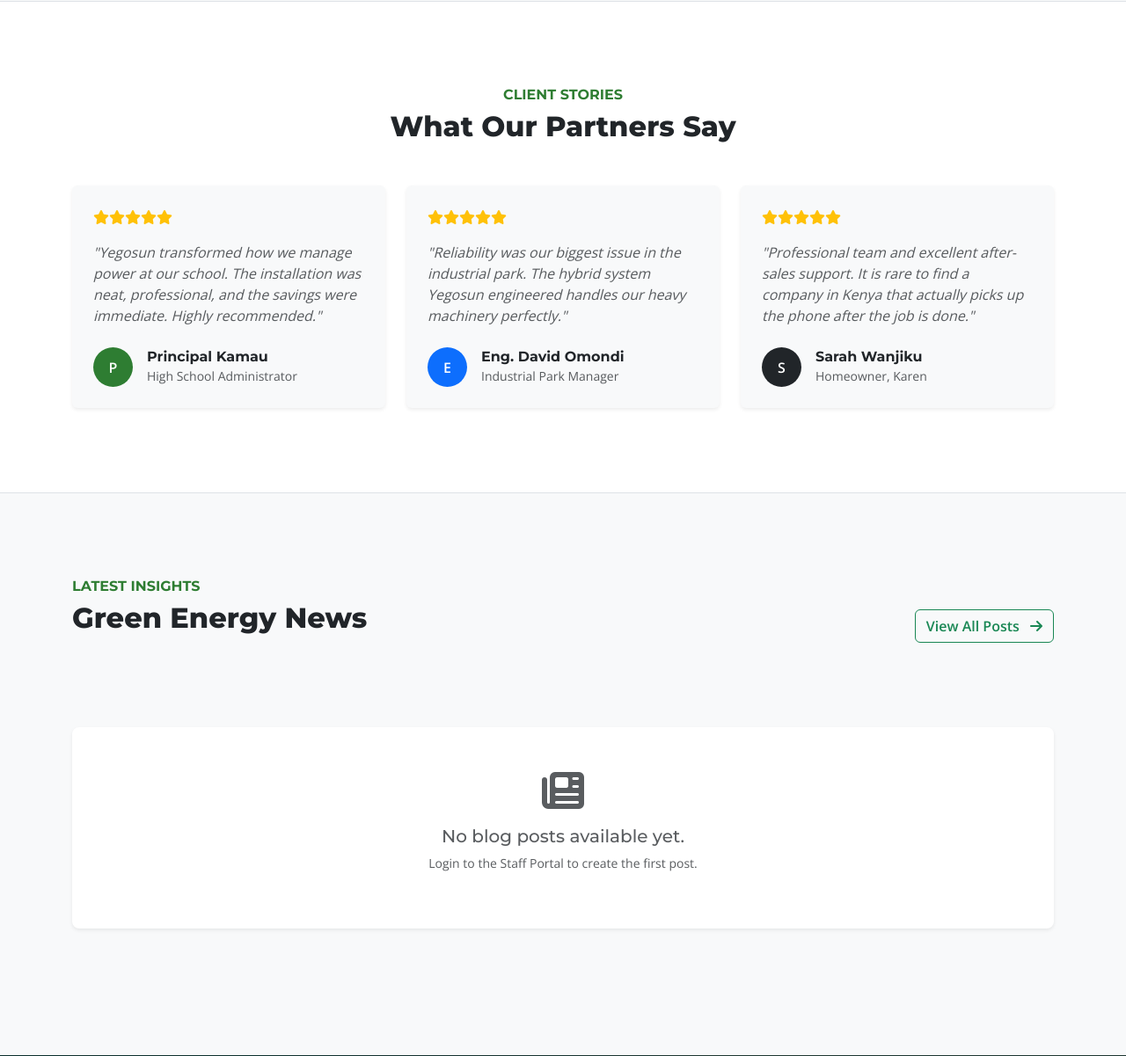
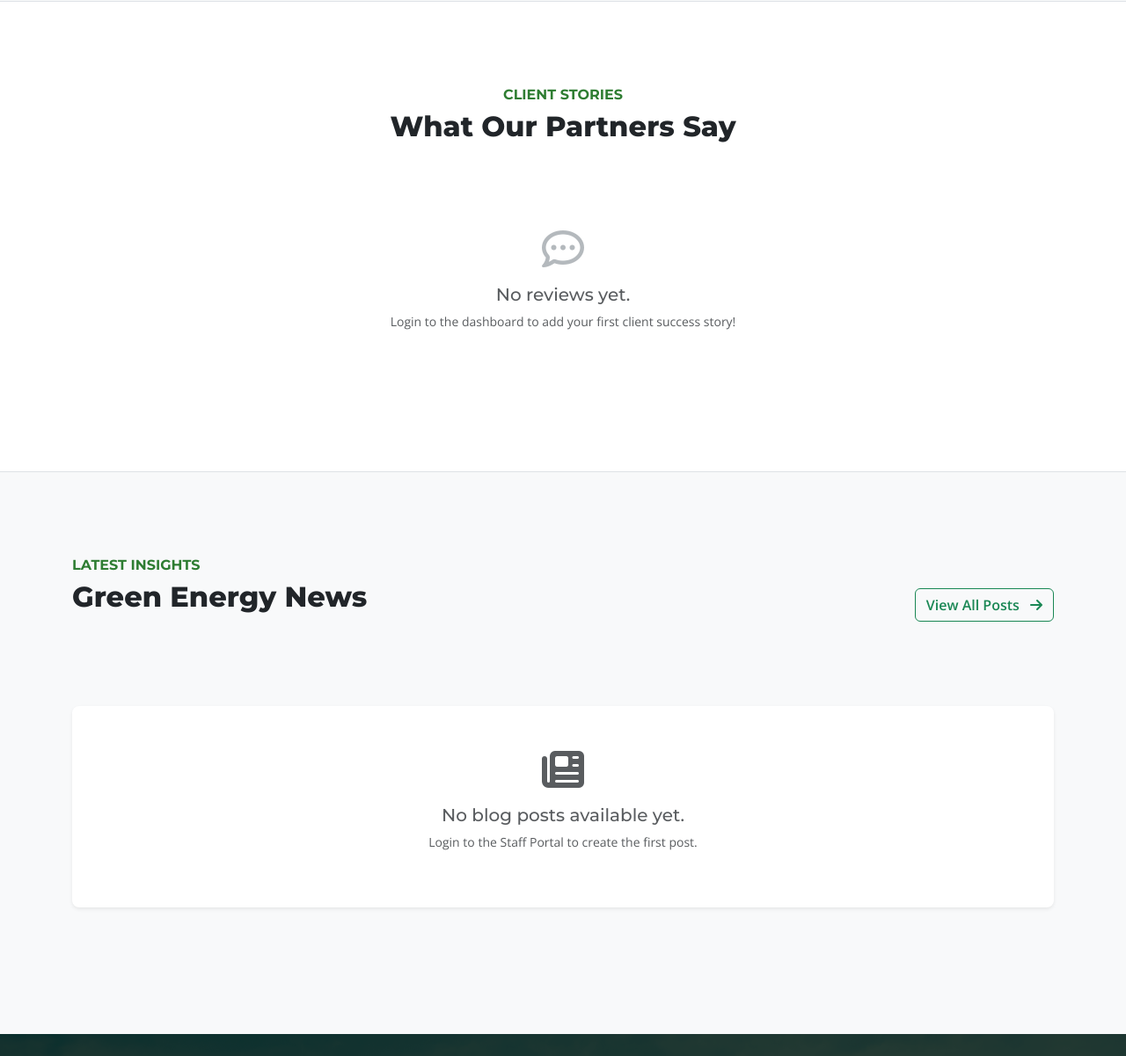
Before and after one commit to kelvin-keter/yegosun-website, a Flask app: page / in a window 1280 px wide. Shown: the part 1883-3084 px from the top of the page at 88% size. Run offline with Flask 3, Linux system fonts and the light colour scheme; some libraries are stand-ins or nearby versions.

Commit message:
Feature: Add Dynamic Testimonials Management System

```diff
--- a/app.py
+++ b/app.py
@@ -4,7 +4,7 @@ import cloudinary
 import cloudinary.uploader
 from flask import Flask, render_template, request, redirect, url_for, flash, make_response
 from flask_sqlalchemy import SQLAlchemy
-from sqlalchemy import text # NEW IMPORT
+from sqlalchemy import text
 from flask_login import LoginManager, UserMixin, login_user, login_required, logout_user, current_user
 from werkzeug.security import generate_password_hash, check_password_hash
 from datetime import datetime
@@ -65,7 +65,17 @@ class Project(db.Model):
     image_url = db.Column(db.String(300), nullable=False)
     description = db.Column(db.Text, nullable=False)
     impact = db.Column(db.String(100), nullable=True)
-    status = db.Column(db.String(50), default='Completed') # NEW FIELD
+    status = db.Column(db.String(50), default='Completed')
+    date_posted = db.Column(db.DateTime, nullable=False, default=datetime.utcnow)
+
+# NEW: Testimonial Model
+class Testimonial(db.Model):
+    id = db.Column(db.Integer, primary_key=True)
+    client_name = db.Column(db.String(100), nullable=False)
+    role = db.Column(db.String(100), nullable=False) # e.g. "School Principal"
+    content = db.Column(db.Text, nullable=False)
+    rating = db.Column(db.Integer, default=5)
+    image_url = db.Column(db.String(300), nullable=True) # Optional photo
     date_posted = db.Column(db.DateTime, nullable=False, default=datetime.utcnow)
 
 class Quote(db.Model):
@@ -96,27 +106,26 @@ with app.app_context():
 
 # --- ROUTES ---
 
-# *** CRITICAL: ONE-TIME DATABASE UPGRADE ROUTE ***
 @app.route('/db-upgrade')
 def db_upgrade():
     try:
-        # This adds the 'status' column to your existing PostgreSQL database
-        with db.engine.connect() as conn:
-            conn.execute(text("ALTER TABLE project ADD COLUMN status VARCHAR(50) DEFAULT 'Completed'"))
-            conn.commit()
-        return "SUCCESS: Database upgraded! 'Status' column added."
+        # Just ensures tables exist
+        db.create_all()
+        return "SUCCESS: Database checked/updated."
     except Exception as e:
-        return f"Database update message (ignore if already exists): {e}"
+        return f"Error: {e}"
 
 @app.route('/')
 def home():
     try:
         latest_blogs = BlogPost.query.order_by(BlogPost.date_posted.desc()).limit(3).all()
         featured_projects = Project.query.order_by(Project.date_posted.desc()).limit(3).all()
+        testimonials = Testimonial.query.order_by(Testimonial.date_posted.desc()).limit(3).all() # NEW
     except:
         latest_blogs = []
         featured_projects = []
-    return render_template('index.html', blogs=latest_blogs, projects=featured_projects)
+        testimonials = []
+    return render_template('index.html', blogs=latest_blogs, projects=featured_projects, testimonials=testimonials)
 
 @app.route('/about')
 def about():
@@ -139,6 +148,7 @@ def calculator():
 def contact():
     return render_template('contact.html')
 
+# --- PROJECT MANAGEMENT ROUTES ---
 @app.route('/project/new', methods=['GET', 'POST'])
 @login_required
 def new_project():
@@ -150,7 +160,7 @@ def new_project():
             location = request.form.get('location')
             description = request.form.get('description')
             impact = request.form.get('impact')
-            status = request.form.get('status') # NEW INPUT
+            status = request.form.get('status')
             file = request.files.get('image')
 
             image_url = ""
@@ -158,18 +168,13 @@ def new_project():
                 res = cloudinary.uploader.upload(file)
                 image_url = res['secure_url']
 
-            project = Project(
-                title=title, category=category, system_size=system_size,
-                location=location, description=description, impact=impact,
-                status=status, image_url=image_url
-            )
+            project = Project(title=title, category=category, system_size=system_size, location=location, description=description, impact=impact, status=status, image_url=image_url)
             db.session.add(project)
             db.session.commit()
-            flash('Project added to portfolio!', 'success')
+            flash('Project added!', 'success')
             return redirect(url_for('dashboard'))
         except Exception as e:
-            flash(f'Error adding project: {str(e)}', 'danger')
-
+            flash(f'Error: {str(e)}', 'danger')
     return render_template('create_project.html')
 
 @app.route('/project/<int:project_id>/delete')
@@ -181,7 +186,42 @@ def delete_project(project_id):
     flash('Project deleted.', 'success')
     return redirect(url_for('dashboard'))
 
-# ... (Previous Quote & Blog logic remains unchanged below) ...
+# --- NEW: TESTIMONIAL ROUTES ---
+@app.route('/testimonial/new', methods=['GET', 'POST'])
+@login_required
+def new_testimonial():
+    if request.method == 'POST':
+        try:
+            client_name = request.form.get('client_name')
+            role = request.form.get('role')
+            content = request.form.get('content')
+            rating = request.form.get('rating')
+            file = request.files.get('image') # Optional
+
+            image_url = "" # Default to empty if no image
+            if file and file.filename != '':
+                res = cloudinary.uploader.upload(file)
+                image_url = res['secure_url']
+
+            testimonial = Testimonial(client_name=client_name, role=role, content=content, rating=rating, image_url=image_url)
+            db.session.add(testimonial)
+            db.session.commit()
+            flash('Testimonial added!', 'success')
+            return redirect(url_for('dashboard'))
+        except Exception as e:
+            flash(f'Error: {str(e)}', 'danger')
+    return render_template('create_testimonial.html')
+
+@app.route('/testimonial/<int:id>/delete')
+@login_required
+def delete_testimonial(id):
+    t = Testimonial.query.get_or_404(id)
+    db.session.delete(t)
+    db.session.commit()
+    flash('Testimonial deleted.', 'success')
+    return redirect(url_for('dashboard'))
+
+# ... (Quote & Report Logic) ...
 @app.route('/submit_quote', methods=['POST'])
 def submit_quote():
     full_name = request.form.get('fullName')
@@ -194,8 +234,8 @@ def submit_quote():
         new_quote = Quote(full_name=full_name, email=email, phone=phone, project_type=project_type, location=location, message=message)
         db.session.add(new_quote)
         db.session.commit()
-    except Exception as e:
-        print(f"Error saving quote: {e}")
+    except Exception as e: pass
+
     rendered_html = render_template('pdf_quote.html', name=full_name, email=email, phone=phone, service=project_type, date=datetime.now().strftime("%Y-%m-%d"))
     pdf_file = io.BytesIO()
     pisa.CreatePDF(io.StringIO(rendered_html), dest=pdf_file)
@@ -213,6 +253,7 @@ def generate_report():
     try: monthly_bill = float(request.form.get('monthly_bill'))
     except: monthly_bill = 0.0
     appliances = request.form.getlist('appliances')
+
     monthly_units = monthly_bill / 28
     daily_units = monthly_units / 30
     required_system_size = daily_units / 4.5
@@ -224,12 +265,14 @@ def generate_report():
     yearly_savings = monthly_savings * 12
     avg_cost = (est_cost_min + est_cost_max) / 2
     roi_years = round((avg_cost / monthly_savings)/12, 1) if monthly_savings > 0 else 0
+
     lead_details = f"Solar Report. Bill: {monthly_bill}. Sys: {recommended_kw}kW. Apps: {', '.join(appliances)}"
     try:
         new_lead = Quote(full_name=full_name, email=email, phone=phone, project_type="Solar Report", location="Web Calc", message=lead_details)
         db.session.add(new_lead)
         db.session.commit()
     except: pass
+
     rendered_html = render_template('pdf_solar_report.html', name=full_name, date=datetime.now().strftime("%d %b %Y"), bill=monthly_bill, system_size=recommended_kw, cost_min="{:,}".format(est_cost_min), cost_max="{:,}".format(est_cost_max), savings="{:,}".format(yearly_savings), roi=roi_years, appliances=appliances)
     pdf_file = io.BytesIO()
     pisa.CreatePDF(io.StringIO(rendered_html), dest=pdf_file)
@@ -266,7 +309,8 @@ def dashboard():
     all_posts = BlogPost.query.order_by(BlogPost.date_posted.desc()).all()
     all_quotes = Quote.query.order_by(Quote.date_submitted.desc()).all()
     all_projects = Project.query.order_by(Project.date_posted.desc()).all()
-    return render_template('dashboard.html', posts=all_posts, quotes=all_quotes, projects=all_projects)
+    testimonials = Testimonial.query.order_by(Testimonial.date_posted.desc()).all() # NEW
+    return render_template('dashboard.html', posts=all_posts, quotes=all_quotes, projects=all_projects, testimonials=testimonials)
 
 @app.route('/post/new', methods=['GET', 'POST'])
 @login_required
--- a/templates/index.html
+++ b/templates/index.html
@@ -96,6 +96,26 @@
             </div>
 
             <div class="row g-4">
+                {% if projects %}
+                    {% for project in projects %}
+                    <div class="col-md-4">
+                        <div class="card h-100 border-0 shadow-sm project-card hover-up">
+                            <div class="project-img-wrapper position-relative">
+                                <img src="{{ project.image_url }}" class="card-img-top" alt="{{ project.title }}" style="height: 250px; object-fit: cover;">
+                                <div class="category-badge bg-success text-white position-absolute top-0 end-0 m-3 px-3 py-1 fw-bold rounded-pill">{{ project.category }}</div>
+                            </div>
+                            <div class="card-body p-4">
+                                <h5 class="fw-bold mb-2">{{ project.title }}</h5>
+                                <p class="text-success fw-bold small mb-3"><i class="fa-solid fa-bolt me-1"></i> {{ project.system_size }}</p>
+                                <p class="text-muted small mb-3">{{ project.description[:100] }}...</p>
+                                <div class="border-top pt-3">
+                                    <span class="badge bg-light text-dark border"><i class="fa-solid fa-check me-1 text-success"></i> {{ project.status }}</span>
+                                </div>
+                            </div>
+                        </div>
+                    </div>
+                    {% endfor %}
+                {% else %}
                     <div class="col-md-4">
                         <div class="card h-100 border-0 shadow-sm project-card hover-up">
                             <div class="project-img-wrapper position-relative">
@@ -146,6 +166,7 @@
                             </div>
                         </div>
                     </div>
+                {% endif %}
             </div>
 
             <div class="text-center mt-5">
@@ -161,51 +182,35 @@
                 <h2 class="fw-extrabold text-dark">What Our Partners Say</h2>
             </div>
             <div class="row g-4">
+                {% if testimonials %}
+                    {% for t in testimonials %}
                     <div class="col-md-4">
                         <div class="card h-100 border-0 shadow-sm p-4 bg-light">
                             <div class="mb-3 text-warning">
-                            <i class="fa-solid fa-star"></i><i class="fa-solid fa-star"></i><i class="fa-solid fa-star"></i><i class="fa-solid fa-star"></i><i class="fa-solid fa-star"></i>
+                                {% for i in range(t.rating) %}<i class="fa-solid fa-star"></i>{% endfor %}
                             </div>
-                        <p class="text-muted fst-italic mb-4">"Yegosun transformed how we manage power at our school. The installation was neat, professional, and the savings were immediate. Highly recommended."</p>
+                            <p class="text-muted fst-italic mb-4">"{{ t.content }}"</p>
                             <div class="d-flex align-items-center">
-                            <div class="bg-success rounded-circle d-flex align-items-center justify-content-center text-white fw-bold me-3" style="width: 45px; height: 45px;">P</div>
+                                {% if t.image_url %}
+                                    <img src="{{ t.image_url }}" class="rounded-circle me-3 shadow-sm" style="width: 45px; height: 45px; object-fit: cover;">
+                                {% else %}
+                                    <div class="bg-dark rounded-circle d-flex align-items-center justify-content-center text-white fw-bold me-3" style="width: 45px; height: 45px;">{{ t.client_name[0] }}</div>
+                                {% endif %}
                                 <div>
-                                <h6 class="fw-bold mb-0">Principal Kamau</h6>
-                                <small class="text-muted">High School Administrator</small>
+                                    <h6 class="fw-bold mb-0">{{ t.client_name }}</h6>
+                                    <small class="text-muted">{{ t.role }}</small>
                                 </div>
                             </div>
                         </div>
                     </div>
-                <div class="col-md-4">
-                    <div class="card h-100 border-0 shadow-sm p-4 bg-light">
-                        <div class="mb-3 text-warning">
-                            <i class="fa-solid fa-star"></i><i class="fa-solid fa-star"></i><i class="fa-solid fa-star"></i><i class="fa-solid fa-star"></i><i class="fa-solid fa-star"></i>
+                    {% endfor %}
+                {% else %}
+                    <div class="col-12 text-center text-muted py-5">
+                        <i class="fa-regular fa-comment-dots fa-3x mb-3 text-secondary opacity-50"></i>
+                        <h5>No reviews yet.</h5>
+                        <p class="small">Login to the dashboard to add your first client success story!</p>
                     </div>
-                        <p class="text-muted fst-italic mb-4">"Reliability was our biggest issue in the industrial park. The hybrid system Yegosun engineered handles our heavy machinery perfectly."</p>
-                        <div class="d-flex align-items-center">
-                            <div class="bg-primary rounded-circle d-flex align-items-center justify-content-center text-white fw-bold me-3" style="width: 45px; height: 45px;">E</div>
-                            <div>
-                                <h6 class="fw-bold mb-0">Eng. David Omondi</h6>
-                                <small class="text-muted">Industrial Park Manager</small>
-                            </div>
-                        </div>
-                    </div>
-                </div>
-                <div class="col-md-4">
-                    <div class="card h-100 border-0 shadow-sm p-4 bg-light">
-                        <div class="mb-3 text-warning">
-                            <i class="fa-solid fa-star"></i><i class="fa-solid fa-star"></i><i class="fa-solid fa-star"></i><i class="fa-solid fa-star"></i><i class="fa-solid fa-star"></i>
-                        </div>
-                        <p class="text-muted fst-italic mb-4">"Professional team and excellent after-sales support. It is rare to find a company in Kenya that actually picks up the phone after the job is done."</p>
-                        <div class="d-flex align-items-center">
-                            <div class="bg-dark rounded-circle d-flex align-items-center justify-content-center text-white fw-bold me-3" style="width: 45px; height: 45px;">S</div>
-                            <div>
-                                <h6 class="fw-bold mb-0">Sarah Wanjiku</h6>
-                                <small class="text-muted">Homeowner, Karen</small>
-                            </div>
-                        </div>
-                    </div>
-                </div>
+                {% endif %}
             </div>
         </div>
     </section>
```
Also changed, not shown: templates/create_testimonial.html (added, +55 -0 lines), templates/dashboard.html (+46 -0 lines). Lines whose indentation alone changed are shown as unchanged.
